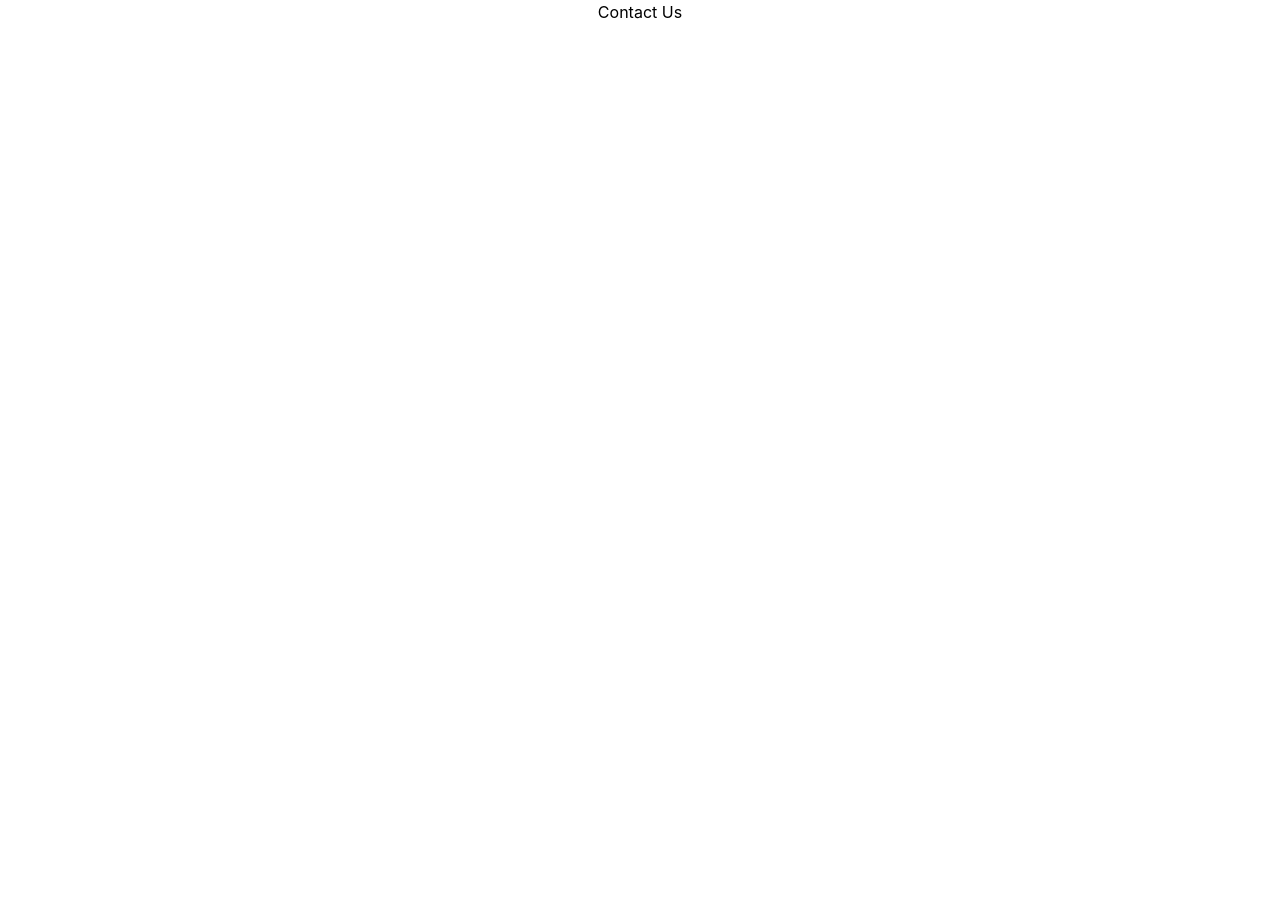
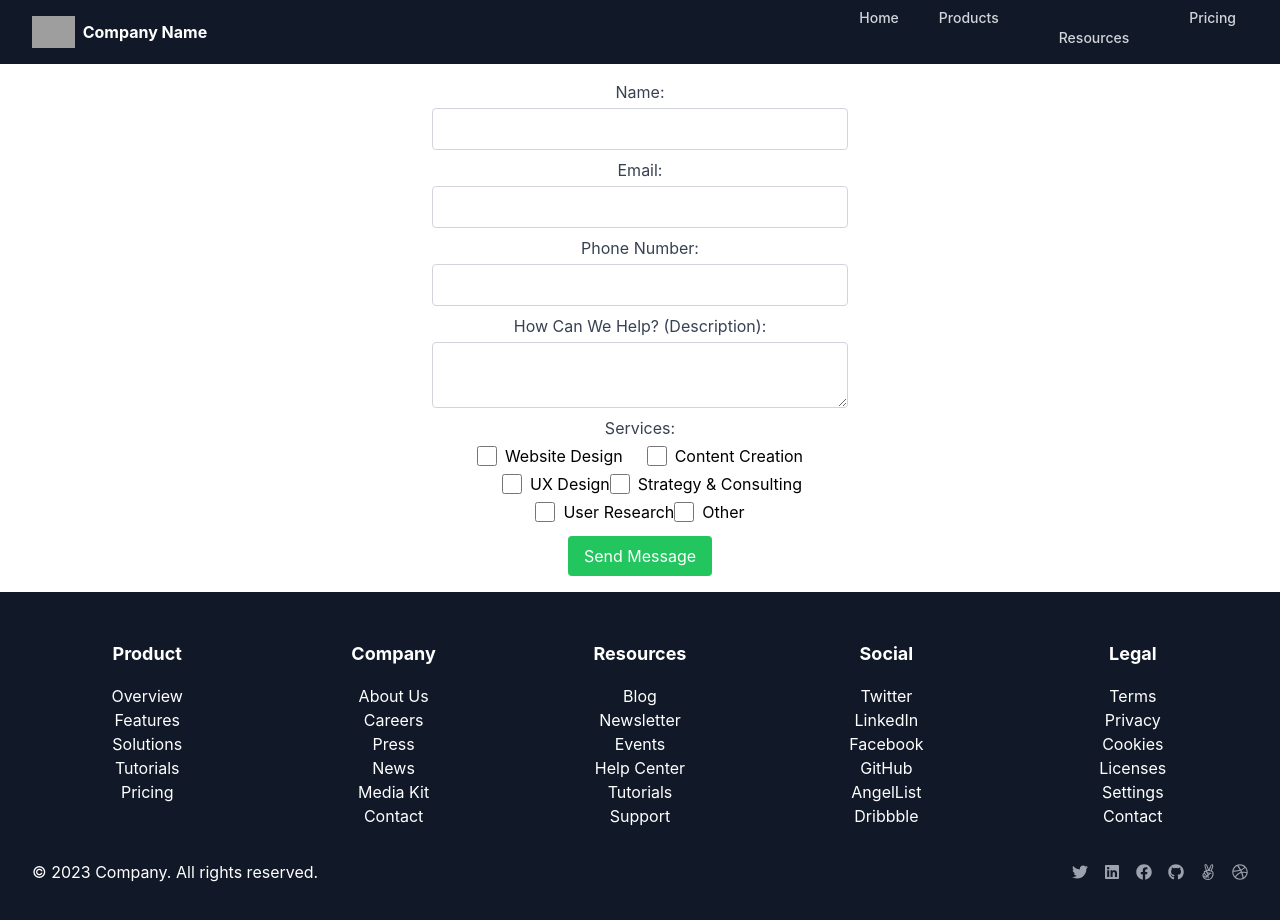
Before and after one commit to rayyan016/IEEE-Gems, a React (Create React App) app: page / in a window 1280 px wide. Shown: the top 920 px of the page. Before the commit the page ends 800 px from the top, so only its background shows below. Built offline with nearby package versions, Linux system fonts and the light colour scheme; grey boxes are pictures that could not be loaded; the HTML template or start-up script is replaced by a standard one.

Commit message:
Added new component

```diff
--- a/src/App.js
+++ b/src/App.js
@@ -1,12 +1,18 @@
+import ContactForm from "./components/ContactForm";
+import Navbar from "./components/Navbar";
+import Footer from "./components/Footer";
+
 import "./App.css";
 
 function App() {
   return (
     <div className="App">
-      <h1>Contact Us</h1>
-      {/* Navbar */}
+      {/* Navbar Component */}
+      <Navbar />
       {/* Form component */}
+      <ContactForm />
       {/* Footer */}
+      <Footer />
     </div>
   );
 }
```
